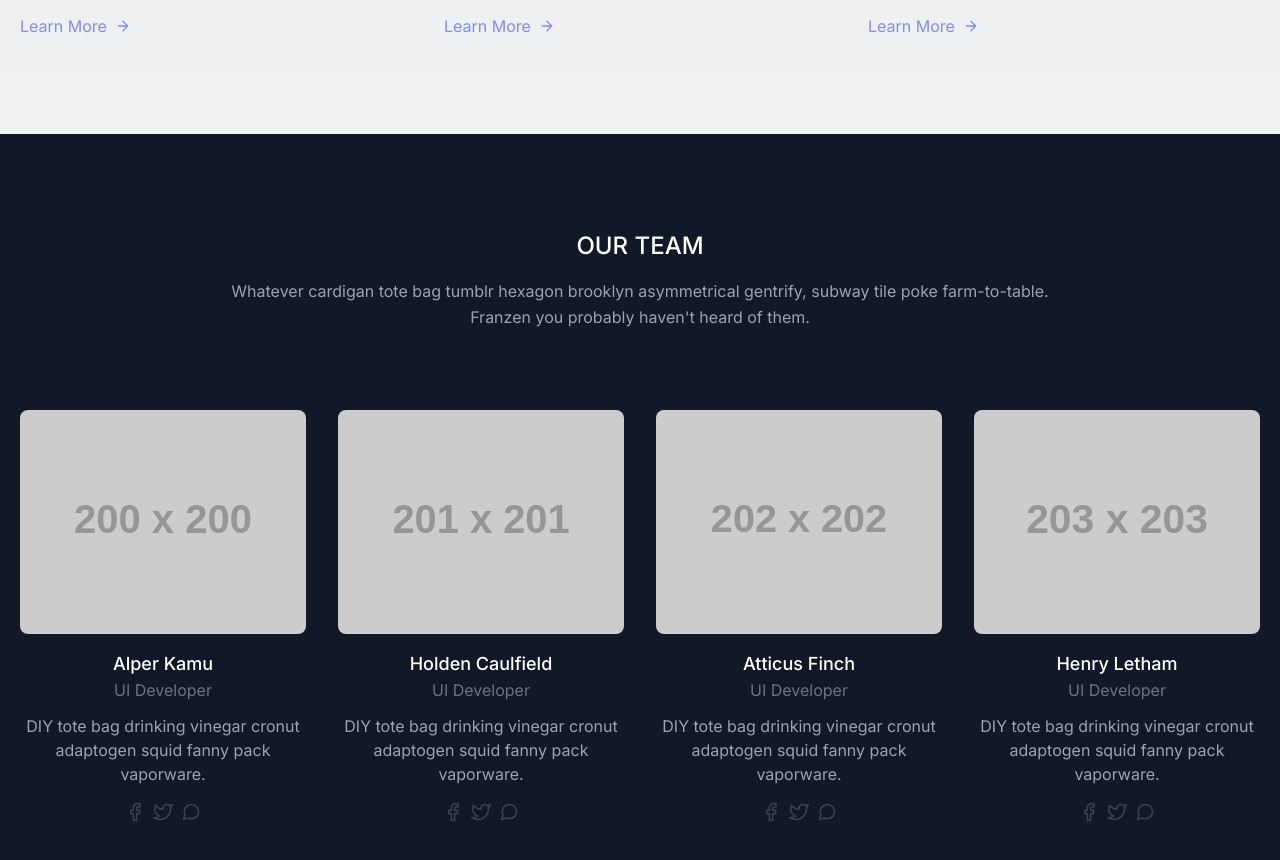
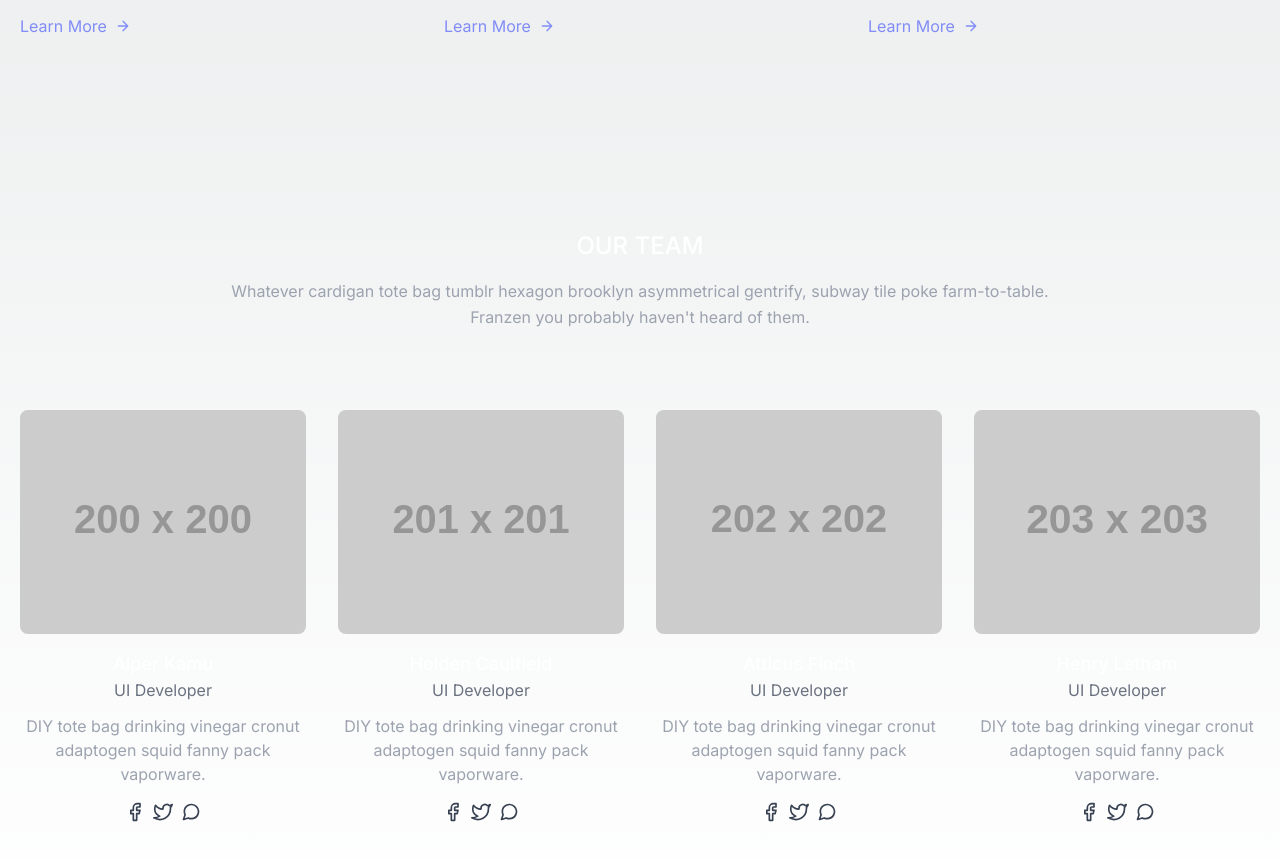
Before and after one commit to Team-Gubernetes-Gamma/Kube-Est8-Splash-Page, a Next.js app: page / in a window 1280 px wide. Shown: the part 1302-2162 px from the top of the page. Built offline with nearby package versions, Linux system fonts and the light colour scheme.

Commit message:
Change background color

```diff
--- a/app/page.js
+++ b/app/page.js
@@ -122,7 +122,7 @@
 
 
     {/* ---------------------------------MEET THE TEAM BLOCK------------------------------ */}
-  <section class="text-gray-400 bg-gray-900 body-font">
+  <section class="text-gray-400 body-font">
   <div class="container px-5 py-24 mx-auto">
     <div class="flex flex-col text-center w-full mb-20">
       <h1 class="text-2xl font-medium title-font mb-4 text-white">OUR TEAM</h1>
```
